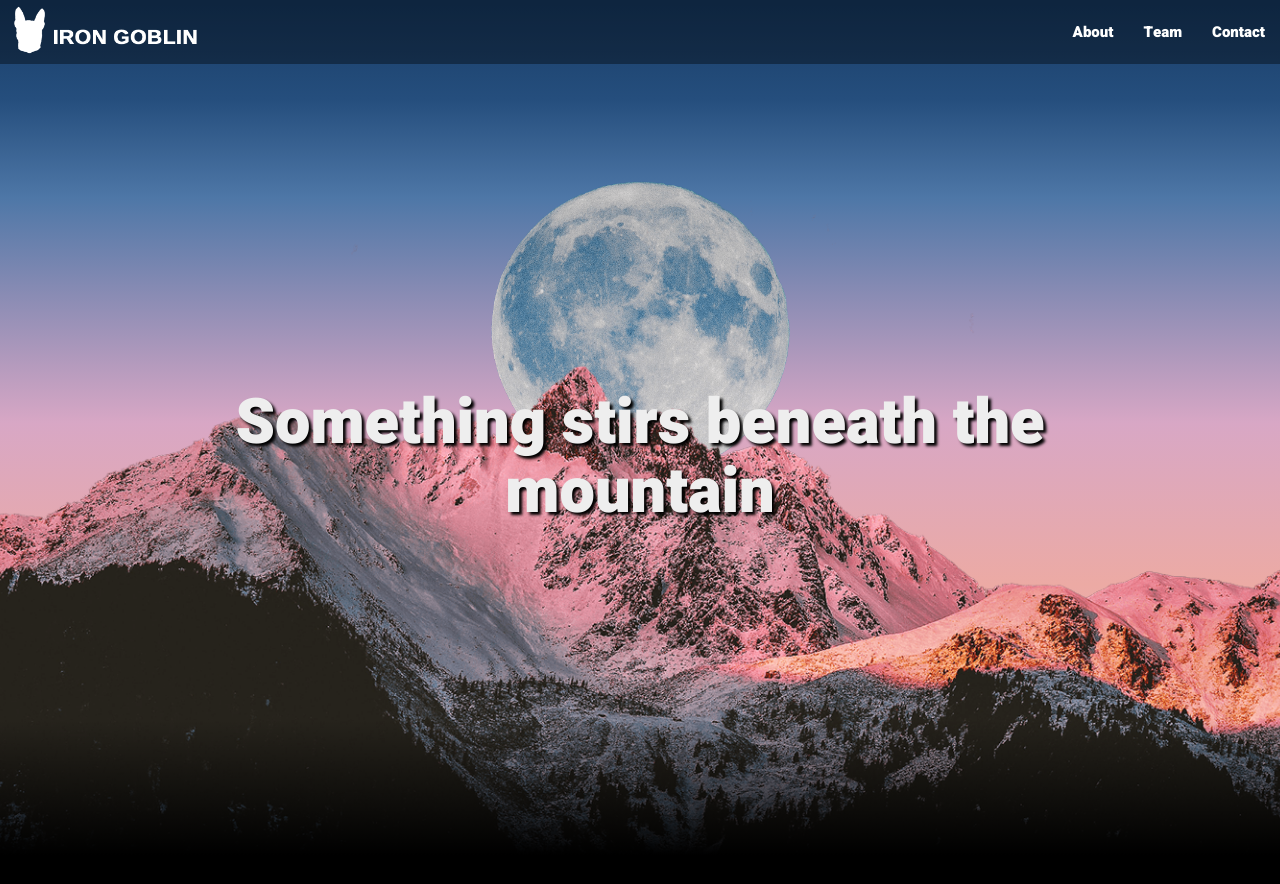
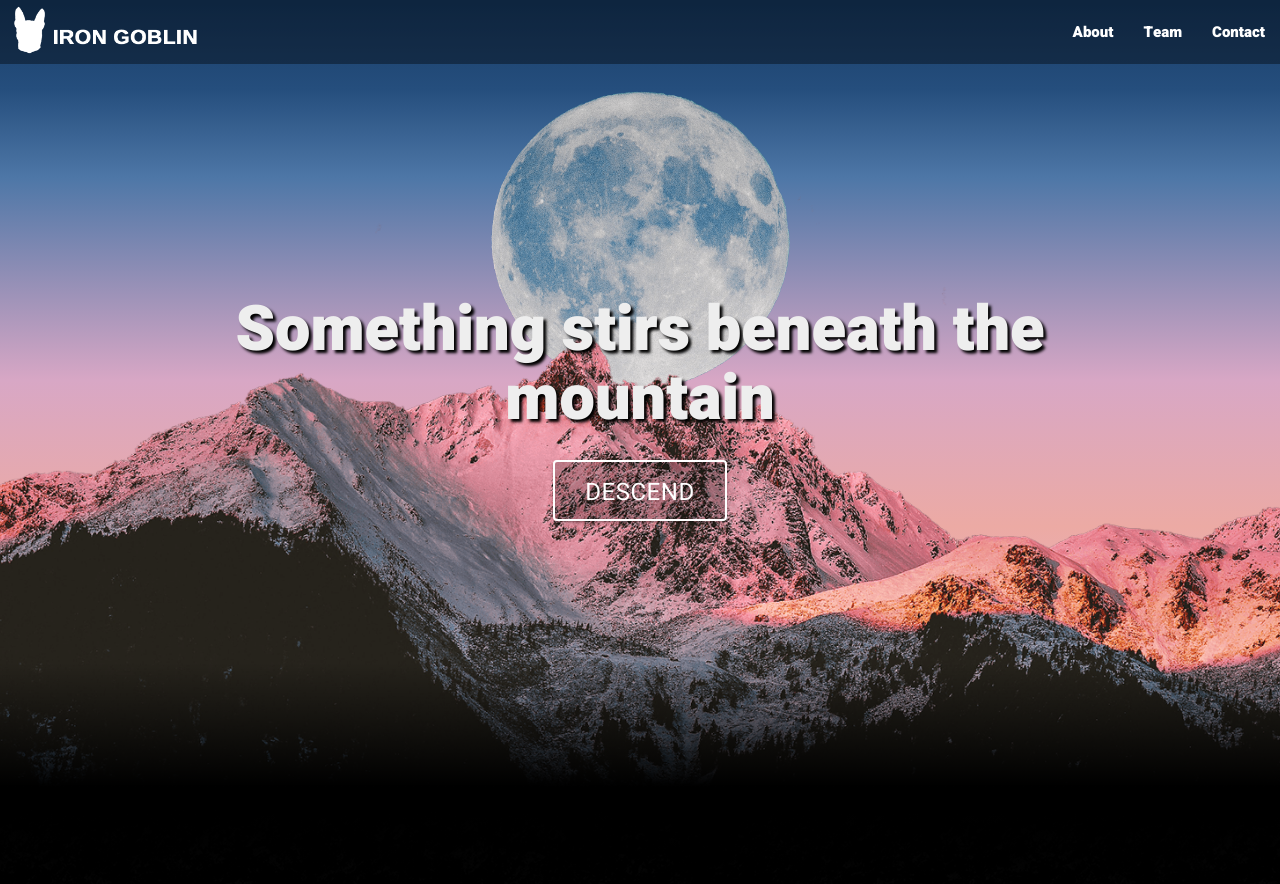
Before and after one commit to irongoblingames/irongoblingames.github.io, a Jekyll site: the page built from promo.html, in a window 1280 px wide and 900 px high. Shown: the top 884 px of the window. Built offline with Jekyll 4.4.1, drawn with Linux system fonts in a browser that asks for light colours; some of the changed text lies outside the part shown.

```diff
--- a/_includes/footer.html
+++ b/_includes/footer.html
@@ -1,8 +1,10 @@
 <footer class="page-footer inherit-background">
     <div id="contact" class="container center">
-        <h3>
-            <a href="mailto:hello@irongoblin.com?subject=Greetings">hello@irongoblin.com</a>
-        </h3>
+        <p class="text-focus-in white-text center-align">
+            <a class="waves-effect waves-black btn white-text box-button" href="mailto:hello@irongoblin.com?subject=Greetings">
+                CONTACT
+            </a>
+        </p>
     </div>
     <div class="footer-copyright inherit-background">
         <div class="container center">
--- a/_includes/head.html
+++ b/_includes/head.html
@@ -35,6 +35,7 @@
 
 
     <link href="https://fonts.googleapis.com/css2?family=Heebo:wght@900&display=swap" rel="stylesheet">
+    <link href="https://fonts.googleapis.com/css2?family=Roboto:wght@400&display=swap" rel="stylesheet">
     <!-- <link href="https://fonts.googleapis.com/css2?family=Roboto:wght@900&display=swap" rel="stylesheet"> -->
     <link rel="stylesheet" href="https://cdnjs.cloudflare.com/ajax/libs/materialize/1.0.0/css/materialize.min.css">
     <link rel="stylesheet" href="css/style.css">
--- a/css/style.css
+++ b/css/style.css
@@ -1,3 +1,8 @@
+:root {
+    --screen-height: 90vh;
+    --hover-highlight: rgba(233, 169, 167,0.4);
+}
+
 html {
     /* font-family: 'Roboto', sans-serif; */
     /* font-family: 'Overlock', cursive; */
@@ -14,13 +19,16 @@ html {
 }
 
 .full-screen {
-    height: 100vh;
+    height: var(--screen-height);
 }
 
 .full-width {
     width: 100%;
 }
 
+.page-footer {
+    margin-top: 18vh;
+}
 .background-image {
     background-image:
 
@@ -36,13 +44,13 @@ html {
     background-position:
                 /* fade to black */ center 0,
                 /* Mountains */     center 0,
-                /* Moon */          center 20vh,
+                /* Moon */          center 10vh,
                 /* sky */           center top;
     background-size:
-                /* fade to black */ 100vw 125vh,
-                /* Mountains */     auto 120vh,
+                /* fade to black */ 100vw calc( var(--screen-height) + 25vh),
+                /* Mountains */     auto calc( var(--screen-height) + 20vh),
                 /* Moon */          300px,
-                /* sky */           100vw 100vh;
+                /* sky */           100vw var(--screen-height);
     background-attachment:
                 /* fade to black */ local,
                 /* Mountains */     local,
@@ -60,17 +68,17 @@ html {
     background-image:
                 /* rock fade in */  linear-gradient(to bottom, rgb(0,0,0), rgba(0, 0, 0, 0)),
                 /* Lava           linear-gradient(180deg, rgba(245, 208, 32, 0) 0%, rgba(245, 208, 32, 0.5) 30%, rgba(245, 56, 2, 0.6) 54%, rgba(245, 56, 2, 0.8) 74%),*/
-                /* rock pattern */  url('/img/rock_04_spec_2k.jpg');
+                /* rock pattern */  url('/img/rock_1.jpg');
     background-repeat:
                 /* rock fade in */  no-repeat,
                 /* Lava           no-repeat, */
                 /* rock pattern */  repeat;
     background-position:
-                /* rock fade in */  center 100vh,
+                /* rock fade in */  center var(--screen-height),
                 /* Lava           bottom, */
-                /* rock pattern */  center 125vh;
+                /* rock pattern */  center calc( var(--screen-height) + 25vh);
     background-size:
-                /* rock fade in */  100vw 150vh,
+                /* rock fade in */  100vw calc( var(--screen-height) + 50vh),
                 /* Lava           100vw 300vh,*/
                 /* rock pattern */  auto auto;
     background-attachment:
@@ -110,6 +118,10 @@ nav {
     background-color: #00000061 !important;
 }
 
+nav ul a:hover {
+    background-color: var(--hover-highlight);
+}
+
 header {
     position: absolute;
 }
@@ -132,8 +144,28 @@ main {
     white-space: nowrap;
 }
 
+.box-button {
+    background-color: rgba(0, 0, 0, 0.2) !important;
+    border: 2px solid white;
+    border-radius: 4px;
+    font-family: 'Roboto', sans-serif;
+    font-size: 1.6rem;
+    padding: 0.8rem 2rem 3rem 2rem;
+    margin: 0;
+}
+
+.box-button:hover {
+    /* border: 2px solid black; */
+    background-color: var(--hover-highlight) !important;
+    /* color: black !important; */
+}
+
 h1 {
     /* line-height: 130%; */
+}
+
+h3 {
+    line-height: 125%;
 }
 
 .inherit-background {
--- a/promo.html
+++ b/promo.html
@@ -7,24 +7,42 @@ order:
 <!DOCTYPE html>
 <html lang="en" dir="ltr">
 
-<body class="">
+<body class="background-repeat">
     <section id="home" class="background-image">
         <div class="container">
             <div class="valign-wrapper full-screen center-align ">
+                <div class="row">
+                    <div class="col s12">
                         <h1 class="hero-text text-focus-in grey-text text-lighten-3 full-width">
                             Something stirs beneath the mountain
                         </h1>
+                        <p class="text-focus-in white-text center-align">
+                            <a class="waves-effect waves-black btn white-text box-button" href="#game-hint">
+                                DESCEND
+                            </a>
+                        </p>
+                    </div>
+                </div>
             </div>
         </div>
     </section>
 
 
-    <section>
+    <section id="game-hint">
         <div class="container">
             <div class="full-screen valign-wrapper">
+                <div class="row">
+                    <div class="col s12">
                         <h3 class="text-focus-in grey-text text-lighten-3">
-                    In the deepest and darkest dungeon workshop, <span class="no-wrap">Iron Goblin</span> is busy inventing a next generation cooperative multiplayer roleplaying game.
+                            In the deepest and darkest dungeon workshop, <span class="no-wrap">Iron Goblin</span> is busy inventing the next generation of cooperative multiplayer roleplaying games.
                         </h3>
+                        <p class="text-focus-in white-text center-align">
+                            <a class="waves-effect waves-black btn white-text box-button" href="#about">
+                                TELL ME MORE
+                            </a>
+                        </p>
+                    </div>
+                </div>
             </div>
         </div>
     </section>
@@ -32,9 +50,18 @@ order:
     <section id="about">
         <div class="container">
             <div class="valign-wrapper full-screen">
+                <div class="row">
+                    <div class="col s12">
                         <h3 class="text-focus-in grey-text text-lighten-3">
-                    We focus on building games for friends. Games inspired by the camaraderie felt when playing tabletop roleplaying games like D&D. Our goal is to reward players with immersive and engaging worlds. Places to be expressive in, to face challenges together, to create new memories, to strengthen bonds.
+                            Our focus is on building games for friends. Inspired by the camaraderie felt when playing tabletop roleplaying games like D&D. Our goal is to reward players with immersive and engaging worlds. Places to get lost in, to expressive ideas in, to face challenges together, create new memories, and strengthen bonds.
                         </h3>
+                        <p class="text-focus-in white-text center-align">
+                            <a class="waves-effect waves-black btn white-text box-button" href="#team">
+                                WHO ARE THE GOBLINS?
+                            </a>
+                        </p>
+                    </div>
+                </div>
             </div>
         </div>
     </section>
@@ -43,7 +70,7 @@ order:
         <div class="container">
             <div class="valign-wrapper full-screen">
                 <h3 class="text-focus-in grey-text text-lighten-3">
-                    Based in Edmonton, Alberta, Canada 🍁, Iron Goblin is currently building a team of AAA game industry veterans bound by a desire to craft new shared experiences.
+                    Based in Edmonton, Alberta, Canada 🍁, <span class="no-wrap">Iron Goblin</span> is currently building a team of AAA game industry veterans bound by a shared desire to craft wonderful new experiences.
                 </h3>
             </div>
         </div>
@@ -54,7 +81,7 @@ order:
             <div class="col s12 l3">
                 <div class="card">
                     <div class="card-image" style="background-color: #F4D03F; background-image: linear-gradient(132deg, #F4D03F 0%, #16A085 100%);">
-                        <a href="https://www.instagram.com/goblin_bostonterrier/">
+                        <a href="https://www.instagram.com/goblin_bostonterrier/" target="_blank">
                             <picture>
                               <source type="image/png" srcset="img/head_goblin.png">
                               <img class="" src="img/head_goblin.png" alt="The Goblin King">
@@ -73,7 +100,7 @@ order:
             <div class="col s12 l3">
                 <div class="card">
                     <div class="card-image" style="background-color: #F4D03F; background-image: linear-gradient(132deg, #F4D03F 0%, #16A085 100%);">
-                        <a href="https://www.linkedin.com/in/roskelld/">
+                        <a href="https://www.linkedin.com/in/roskelld/" target="_blank">
                             <picture>
                               <source type="image/png" srcset="img/head_dean.png">
                               <img class="" src="img/head_dean.png" alt="Dean Roskell">
@@ -92,7 +119,7 @@ order:
             <div class="col s12 l3">
                 <div class="card">
                     <div class="card-image" style="background-color: #F4D03F; background-image: linear-gradient(132deg, #F4D03F 0%, #16A085 100%);">
-                        <a href="https://deanroskell.com">
+                        <a href="https://www.youtube.com/watch?v=dLdEtUOcmvc" target="_blank">
                             <picture>
                               <source type="image/png" srcset="img/logo_square_black_trans.png">
                               <img class="" src="img/logo_square_black_trans.png" alt="Secret Goblin">
@@ -111,7 +138,7 @@ order:
             <div class="col s12 l3">
                 <div class="card">
                     <div class="card-image" style="background-color: #F4D03F; background-image: linear-gradient(132deg, #F4D03F 0%, #16A085 100%);">
-                        <a href="https://deanroskell.com">
+                        <a href="https://www.youtube.com/watch?v=dLdEtUOcmvc" target="_blank">
                             <picture>
                               <source type="image/png" srcset="img/logo_square_black_trans.png">
                               <img class="" src="img/logo_square_black_trans.png" alt="Secret Goblin">
@@ -130,7 +157,7 @@ order:
             <div class="col s12 l3">
                 <div class="card">
                     <div class="card-image" style="background-color: #F4D03F; background-image: linear-gradient(132deg, #F4D03F 0%, #16A085 100%);">
-                        <a href="https://deanroskell.com">
+                        <a href="https://www.youtube.com/watch?v=dLdEtUOcmvc" target="_blank">
                             <picture>
                               <source type="image/png" srcset="img/logo_square_black_trans.png">
                               <img class="" src="img/logo_square_black_trans.png" alt="Secret Goblin">
@@ -149,7 +176,7 @@ order:
             <div class="col s12 l3">
                 <div class="card">
                     <div class="card-image" style="background-color: #F4D03F; background-image: linear-gradient(132deg, #F4D03F 0%, #16A085 100%);">
-                        <a href="https://deanroskell.com">
+                        <a href="https://www.youtube.com/watch?v=dLdEtUOcmvc" target="_blank">
                             <picture>
                               <source type="image/png" srcset="img/logo_square_black_trans.png">
                               <img class="" src="img/logo_square_black_trans.png" alt="Secret Goblin">
@@ -168,7 +195,7 @@ order:
             <div class="col s12 l3">
                 <div class="card">
                     <div class="card-image" style="background-color: #F4D03F; background-image: linear-gradient(132deg, #F4D03F 0%, #16A085 100%);">
-                        <a href="https://deanroskell.com">
+                        <a href="https://www.youtube.com/watch?v=dLdEtUOcmvc" target="_blank">
                             <picture>
                               <source type="image/png" srcset="img/logo_square_black_trans.png">
                               <img class="" src="img/logo_square_black_trans.png" alt="Secret Goblin">
@@ -187,7 +214,7 @@ order:
             <div class="col s12 l3">
                 <div class="card">
                     <div class="card-image" style="background-color: #F4D03F; background-image: linear-gradient(132deg, #F4D03F 0%, #16A085 100%);">
-                        <a href="https://deanroskell.com">
+                        <a href="https://www.youtube.com/watch?v=dLdEtUOcmvc" target="_blank">
                             <picture>
                               <source type="image/png" srcset="img/logo_square_black_trans.png">
                               <img class="" src="img/logo_square_black_trans.png" alt="Secret Goblin">
```
Also changed, not shown: img/rock_1.jpg (added). Lines whose indentation alone changed are shown as unchanged.
